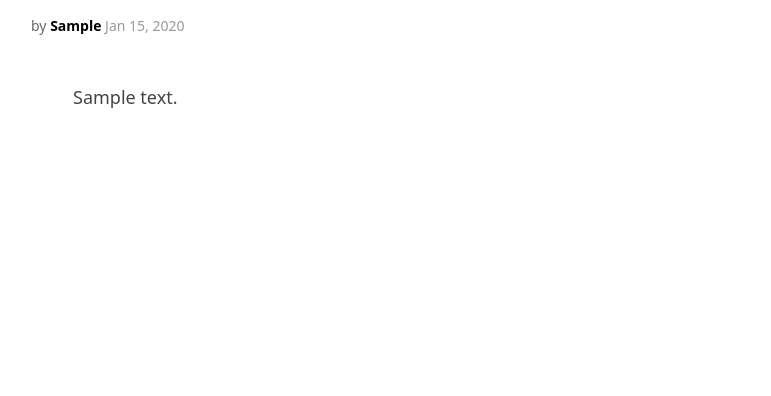
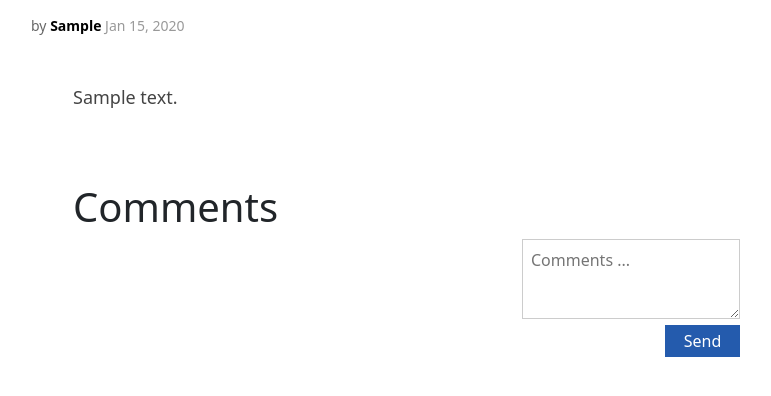
Before and after one commit to Guydev12/blogging-platform, a Flask app: template app/templates/article-details.html in a window 1280 px wide. Shown: the part 141-537 px from the top of the page, without its empty margins (9-780 px from the left). Run offline with Flask 3, Linux system fonts and the light colour scheme; the template is opened without the code that fills it: values that come from a table or form of the project are taken from there, others are empty; a user stored in the database is signed in; tables that the repository leaves empty hold one stand-in row (values such as "Sample post"); some libraries are stand-ins or nearby versions.

Commit message:
add the comment ui by follow the status of the user

```diff
--- a/app/static/css/global.css
+++ b/app/static/css/global.css
@@ -105,3 +105,14 @@ button[type='submit'] {
 button[type='submit']:hover {
   background-color: #1a73e8;
 }
+
+
+textarea {
+    width: 100%;
+    height: 80px; /* Fixed height */
+    max-height: 200px; /* Maximum height before scrolling */
+    overflow-y: auto; /* Enables scrolling if text overflows */
+    border: 1px solid #ccc;
+    padding: 8px;
+    font-size: 14px;
+  }
--- a/app/templates/article-details.html
+++ b/app/templates/article-details.html
@@ -41,5 +41,22 @@
         </p>
       </div>
     </div>
+    <footer class="container py-3">
+      <h1>Comments</h1>
+      <div class="d-flex w-full justify-content-center flex-column align-items-center ">
+
+        {% if not current_user.is_authenticated %}
+         <p>Login to Join the Comments</p>
+         <button class="btn btn-primary" onclick="window.location.href='/login'">Login</button>
+        {% else %}
+        <form>
+        <textarea rows="3" name="comment "placeholder="Comments ..."></textarea>
+        <div class="d-flex justify-content-end">
+          <button type="submit" >Send</button>
+        </div>
+        </form>
+        {% endif %}
+      </div>
+    </footer>
   {% endif %}
 {% endblock %}
```
